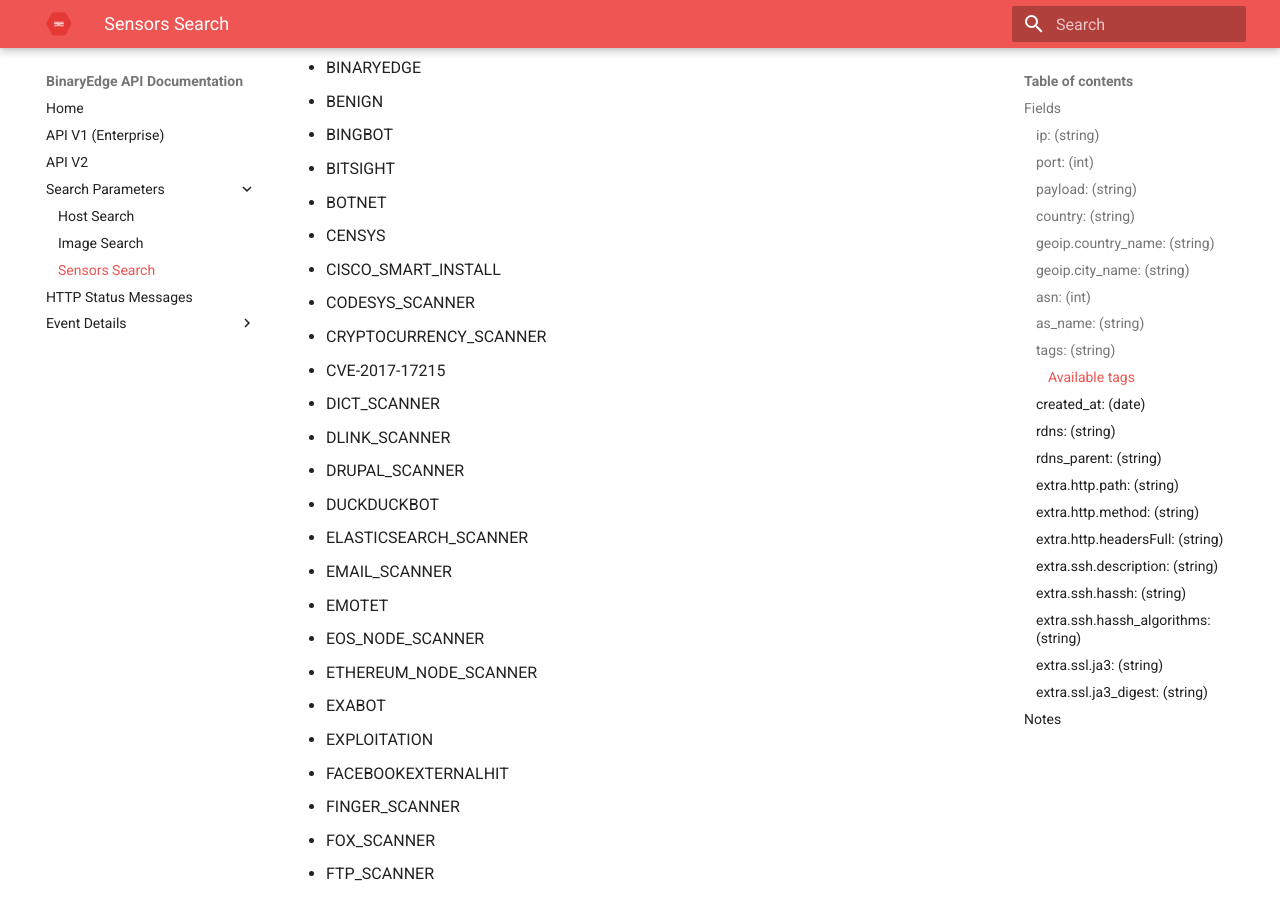
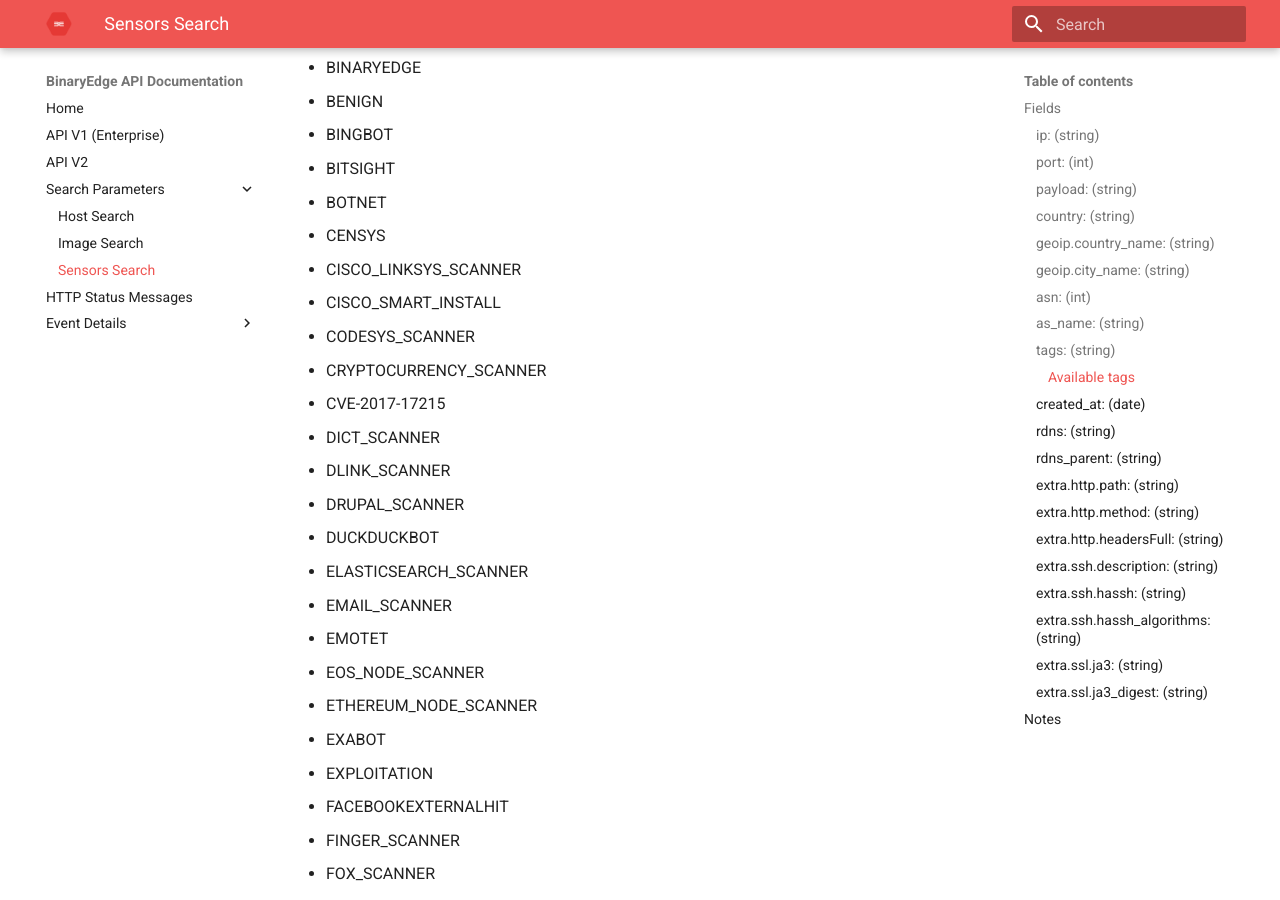
Before and after one commit to igama/docs.binaryedge.io, an MkDocs documentation site: the page built from docs/sensors-search.md, in a window 1280 px wide and 900 px high, scrolled down 1964 px. Built offline with MkDocs 1.6.1 and Material for MkDocs 9.7.7, drawn with Linux system fonts in a browser that asks for light colours.

Commit message:
added tag

```diff
--- a/docs/sensors-search.md
+++ b/docs/sensors-search.md
@@ -65,6 +65,7 @@ Search by tags.
 * BITSIGHT
 * BOTNET
 * CENSYS
+* CISCO_LINKSYS_SCANNER
 * CISCO_SMART_INSTALL
 * CODESYS_SCANNER
 * CRYPTOCURRENCY_SCANNER
```
